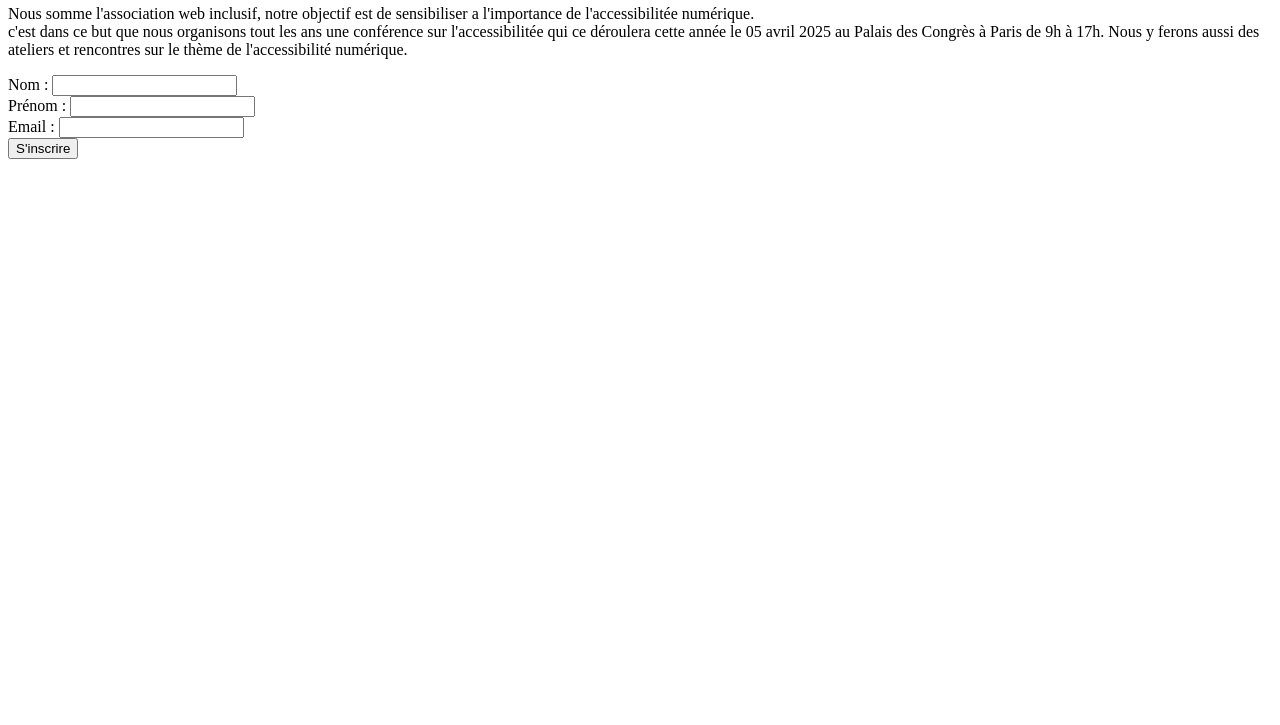
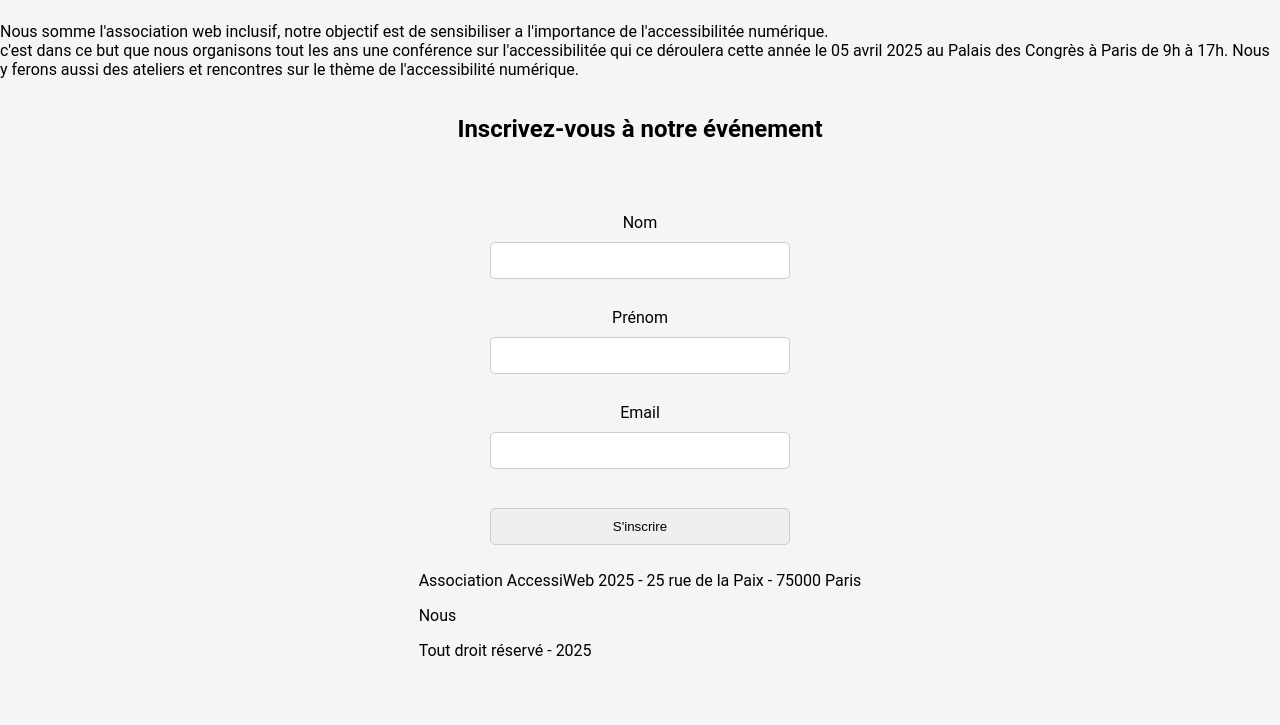
Before and after one commit to carmut/AccessiWeb-2025-groupe-3, a plain HTML site: page index.html in a window 1280 px wide. Shown: the part 75-800 px from the top of the page. Drawn offline with Linux system fonts and the light colour scheme.

Commit message:
modify style

```diff
--- a/index.css
+++ b/index.css
@@ -0,0 +1,27 @@
+body {
+    font-family: 'Roboto', sans-serif;
+    margin: 0;
+    padding: 0;
+    background-color: #f5f5f5;
+    display: flex;
+    flex-direction: column;
+    align-items: center;
+}
+
+#form {
+    display: flex;
+    flex-direction: column;
+    align-items: center;
+    justify-content: center;
+    margin-top: 50px;
+    width: max-content;
+}
+
+input {
+    margin: 10px;
+    padding: 10px;
+    border: 1px solid #ccc;
+    border-radius: 5px;
+    width: 300px;
+    box-sizing: border-box;
+}
--- a/index.html
+++ b/index.html
@@ -4,6 +4,7 @@
     <meta charset="UTF-8">
     <meta name="viewport" content="width=device-width, initial-scale=1.0">
     <title>Page d'inscription - AccessiWeb 2025</title>
+    <link rel="stylesheet" href="index.css">
 </head>
 <body>
 
@@ -11,19 +12,25 @@
 
     <p> Nous somme l'association web inclusif, notre objectif est de sensibiliser a l'importance de l'accessibilitée numérique. <br>
     c'est dans ce but que nous organisons tout les ans une conférence sur l'accessibilitée qui ce déroulera cette année le 05 avril 2025 au Palais des Congrès à Paris de 9h à 17h. Nous y ferons aussi des ateliers et rencontres sur le thème de l'accessibilité numérique.  </p>
-
-    <form action="inscription.php" method="post">
-        <label for="nom">Nom :</label>
+    <h2>Inscrivez-vous à notre événement</h2>
+    <form id="form" action="inscription.php" method="post">
+        <label for="nom">Nom</label>
         <input type="text" id="nom" name="nom" required>
         <br>
-        <label for="prenom">Prénom :</label>
+        <label for="prenom">Prénom</label>
         <input type="text" id="prenom" name="prenom" required>
         <br>
-        <label for="email">Email :</label>
+        <label for="email">Email</label>
         <input type="email" id="email" name="email" required>
         <br>
         <input type="submit" value="S'inscrire">
-        </form>
+    </form>
+
+    <footer>
+        <p>Association AccessiWeb 2025 - 25 rue de la Paix - 75000 Paris</p>
+        <p>Nous</p>
+        <p>Tout droit réservé - 2025</p>
+    </footer>
 
 </body>
 </html>
```
